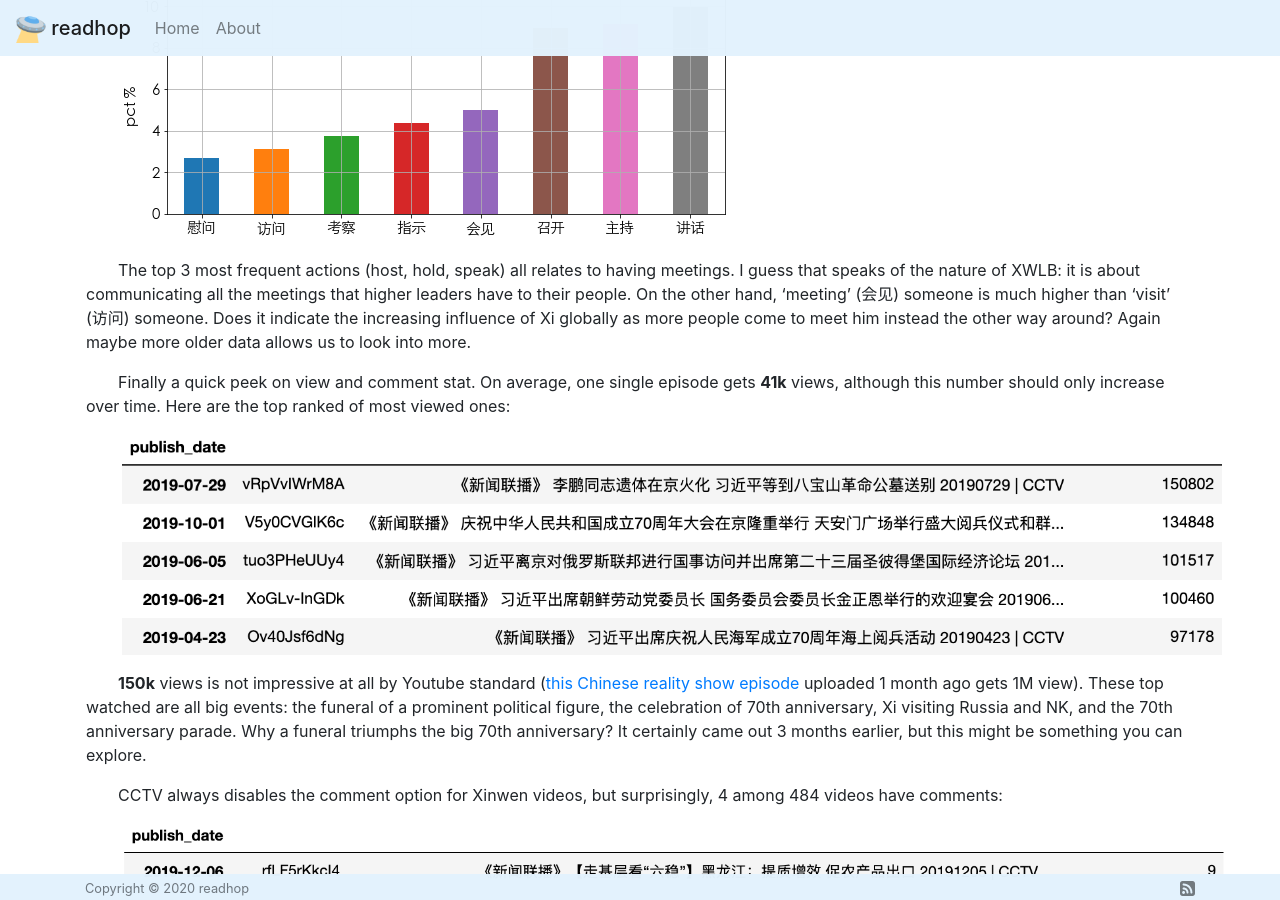
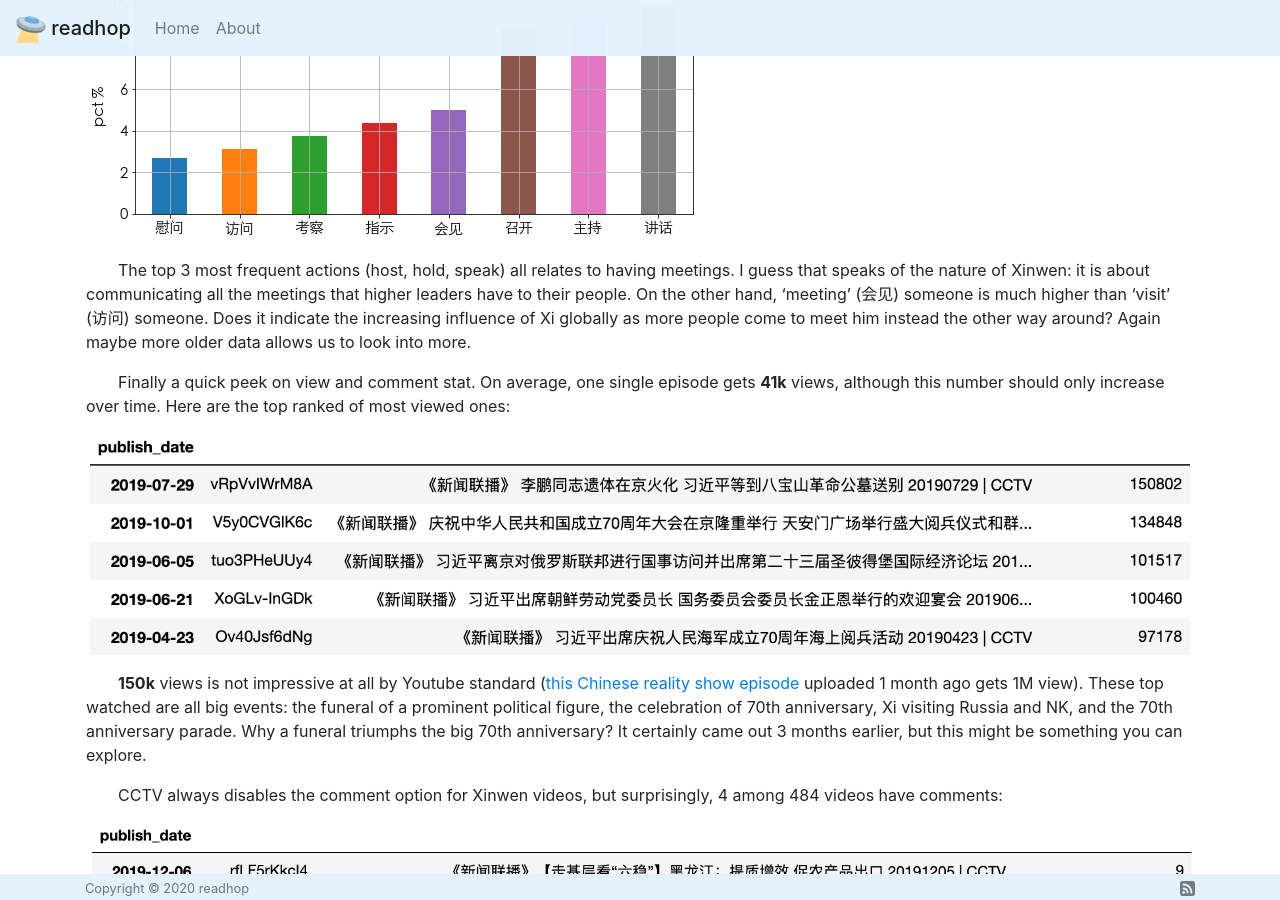
Before and after one commit to robocalpico/robocalpico.github.io, a Jekyll site: the page built from _posts/2020-07-03-mining-xinwen-lianbo-youtube-videos.md, in a window 1280 px wide and 900 px high, scrolled down 1641 px. Built offline with Jekyll 4.4.1, drawn with Linux system fonts in a browser that asks for light colours; a script that is not in the unit is left out; comment, search, counter and statistics services are not loaded.

Commit message:
fix img tag wrapping

```diff
--- a/_posts/2020-07-03-mining-xinwen-lianbo-youtube-videos.md
+++ b/_posts/2020-07-03-mining-xinwen-lianbo-youtube-videos.md
@@ -22,35 +22,35 @@
 
 A simple string comparison shows that between January 2019 and June 2020, **81.18%** of time the program mentions the name of the supreme leader in the title. It roughly translates to **6 days a week**. I then further break down the count to each  month:
 
-<img src="{{ "/assets/img/yt_cctv/xi_mention_by_month.png" | relative_url }}" class="img-fluid" alt="Xi mentions by month">
+<figure><img src="{{ "/assets/img/yt_cctv/xi_mention_by_month.png" | relative_url }}" class="img-fluid" alt="Xi mentions by month"></figure>
 
 Visually the mentions per month suddenly surged at June 2019, and stayed at the higher level than previous since then. Looking thru the titles didn’t give me clear ideas of why.
 
 Then I take a look at how frequent some common topics are mentioned:
 
-<img src="{{ "/assets/img/yt_cctv/common_topics.png" | relative_url }}" class="img-fluid" alt="Common topics">
+<figure><img src="{{ "/assets/img/yt_cctv/common_topics.png" | relative_url }}" class="img-fluid" alt="Common topics"></figure>
 
 So ‘政治’ (politics) and ‘经济’ (economy) seem to be the major topics, and also the two things that matter the most? Wonder how headlines of other news media compare to it.
 
 I also try to count the mentions of common actions or generic events:
 
-<img src="{{ "/assets/img/yt_cctv/common_actions.png" | relative_url }}" class="img-fluid" alt="Common actions">
+<figure><img src="{{ "/assets/img/yt_cctv/common_actions.png" | relative_url }}" class="img-fluid" alt="Common actions"></figure>
 
-The top 3 most frequent actions (host, hold, speak) all relates to having meetings. I guess that speaks of the nature of XWLB: it is about communicating all the meetings that higher leaders have to their people. On the other hand, ‘meeting’ (会见) someone is much higher than ‘visit’ (访问) someone. Does it indicate the increasing influence of Xi globally as more people come to meet him instead the other way around? Again maybe more older data allows us to look into more.
+The top 3 most frequent actions (host, hold, speak) all relates to having meetings. I guess that speaks of the nature of Xinwen: it is about communicating all the meetings that higher leaders have to their people. On the other hand, ‘meeting’ (会见) someone is much higher than ‘visit’ (访问) someone. Does it indicate the increasing influence of Xi globally as more people come to meet him instead the other way around? Again maybe more older data allows us to look into more.
 
 Finally a quick peek on view and comment stat. On average, one single episode gets **41k** views, although this number should only increase over time. Here are the top ranked of most viewed ones:
 
-<img src="{{ "/assets/img/yt_cctv/top_watched.png" | relative_url }}" class="img-fluid" alt="Common actions">
+<figure><img src="{{ "/assets/img/yt_cctv/top_watched.png" | relative_url }}" class="img-fluid" alt="Common actions"></figure>
 
 **150k** views is not impressive at all by Youtube standard ([this Chinese reality show episode](https://www.youtube.com/watch?v=Vn-NLEdsylw) uploaded 1 month ago gets 1M view). These top watched are all big events: the funeral of a prominent political figure, the celebration of 70th anniversary, Xi visiting Russia and NK, and the 70th anniversary parade. Why a funeral triumphs the big 70th anniversary? It certainly came out 3 months earlier, but this might be something you can explore.
 
 CCTV always disables the comment option for Xinwen videos, but surprisingly, 4 among 484 videos have comments:
 
-<img src="{{ "/assets/img/yt_cctv/comment_episodes.png" | relative_url }}" class="img-fluid" alt="Comment episodes">
+<figure><img src="{{ "/assets/img/yt_cctv/comment_episodes.png" | relative_url }}" class="img-fluid" alt="Comment episodes"></figure>
 
 They don’t look like correlate with each other, so it might just be that whoever uploaded the video being careless and forgot to turn off comments? Anyway, it definitely got audience excited, most of whom left comments of being proud or happy of seeing China rising as a strong power in the world:
 
-<img src="{{ "/assets/img/yt_cctv/comment_screenshot.png" | relative_url }}" class="img-fluid" alt="Comment screenshot">
+<figure><img src="{{ "/assets/img/yt_cctv/comment_screenshot.png" | relative_url }}" class="img-fluid" alt="Comment screenshot"></figure>
 
 I hope the third user Chandler Bing won't be disappointed when he/she know the fact that enabling comments on Xinwen videos might be just an unfortunate accident.
 
```
